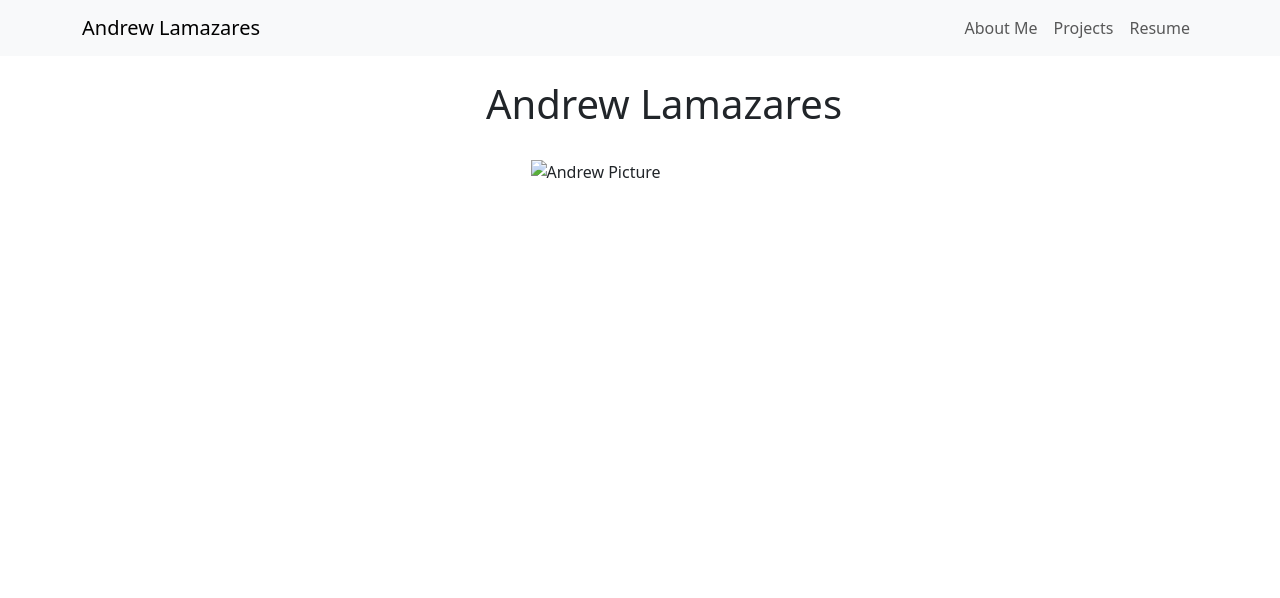
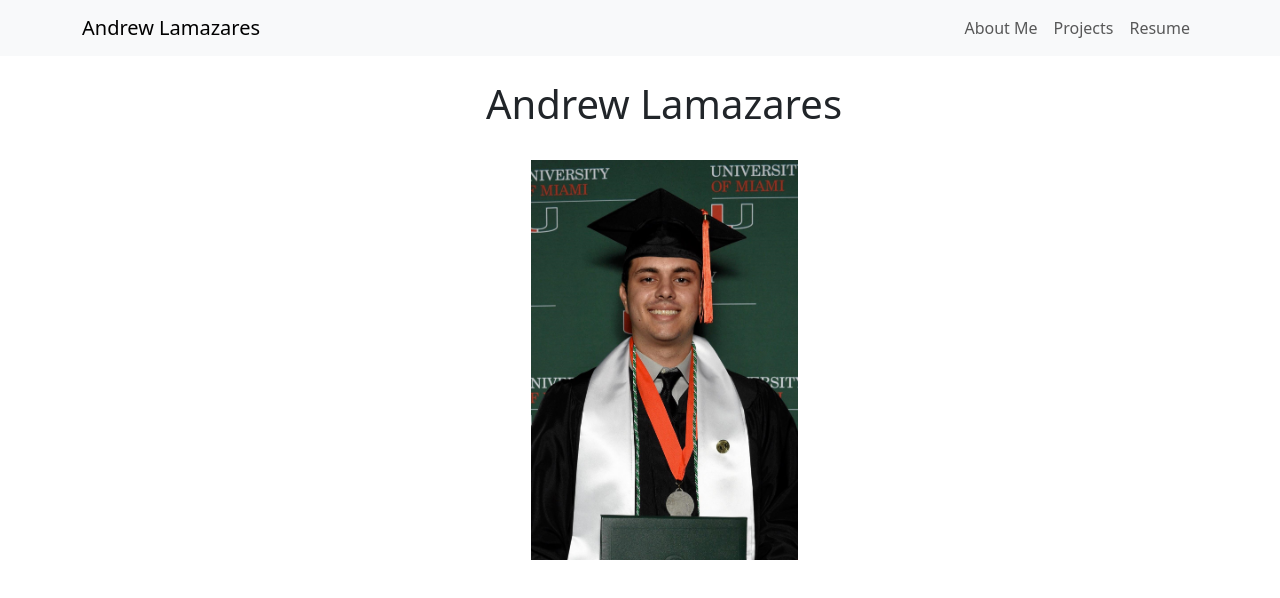
Before and after one commit to AjLama53/AjLama53.github.io, a plain HTML site: page index.html in a window 1280 px wide. Drawn offline with nearby package versions, Linux system fonts and the light colour scheme.

Commit message:
Updated Image name

```diff
--- a/index.html
+++ b/index.html
@@ -22,7 +22,7 @@
         <div class="container">
             <div class="d-flex flex-column align-items-center ps-5">
                 <h1 class="py-4">Andrew Lamazares</h1>
-                <img class="img-fluid w-25"src="50407404_85201_1023_XLarge.jpeg" alt="Andrew Picture">
+                <img class="img-fluid w-25"src="AndrewP.jpeg" alt="Andrew Picture">
             </div>
         </div>
     </body>
```
